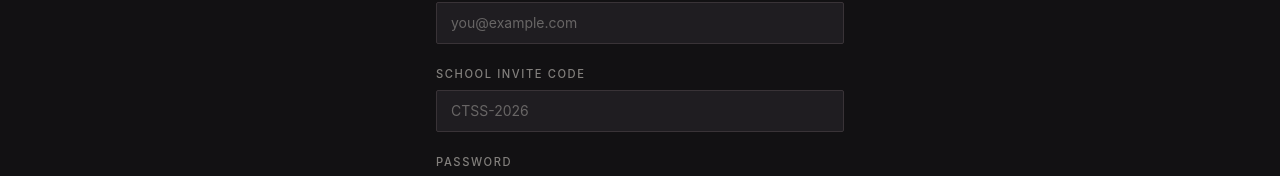
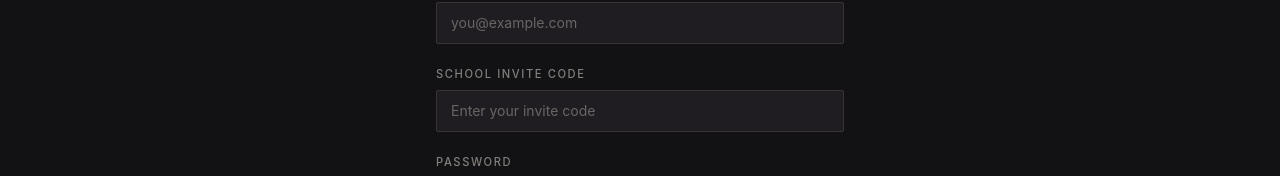
Before and after one commit to Meet-hybrid/school-memories, a Next.js app in the folder school-memories/frontend/: page /register in a window 1280 px wide. Shown: the part 410-586 px from the top of the page. Built offline with nearby package versions, Linux system fonts and the light colour scheme; no server answers.

Commit message:
fix: hide school invite code

```diff
--- a/school-memories/frontend/src/app/register/page.tsx
+++ b/school-memories/frontend/src/app/register/page.tsx
@@ -87,7 +87,7 @@ export default function RegisterPage() {
 
         <label className="flex flex-col gap-1.5 text-sm">
           <span className="label">School invite code</span>
-          <input required value={form.inviteCode} onChange={(e) => set('inviteCode', e.target.value)} className="input" placeholder="CTSS-2026" autoComplete="off" />
+          <input type="password" required value={form.inviteCode} onChange={(e) => set('inviteCode', e.target.value)} className="input" placeholder="Enter your invite code" autoComplete="off" />
         </label>
 
         <label className="flex flex-col gap-1.5 text-sm">
```
